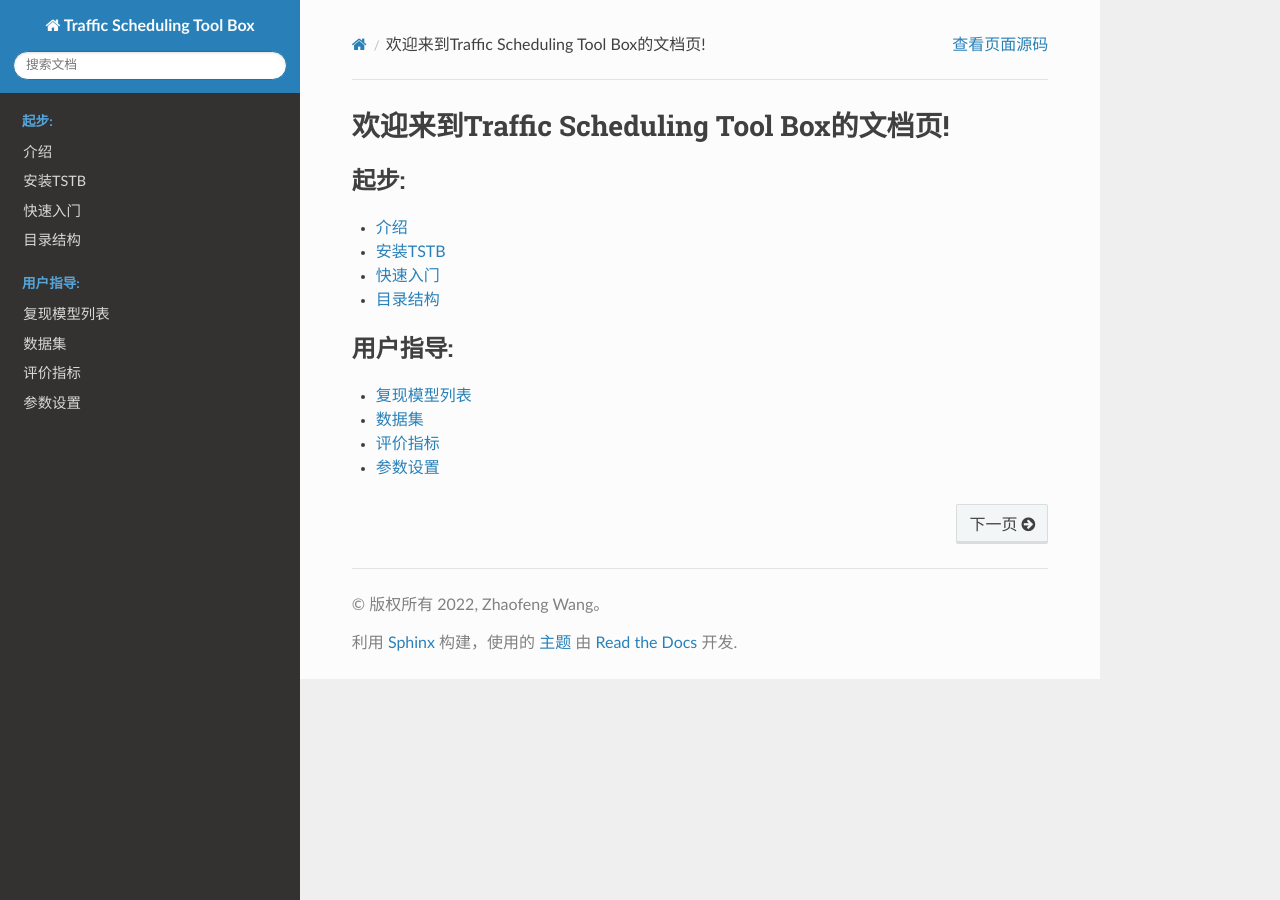
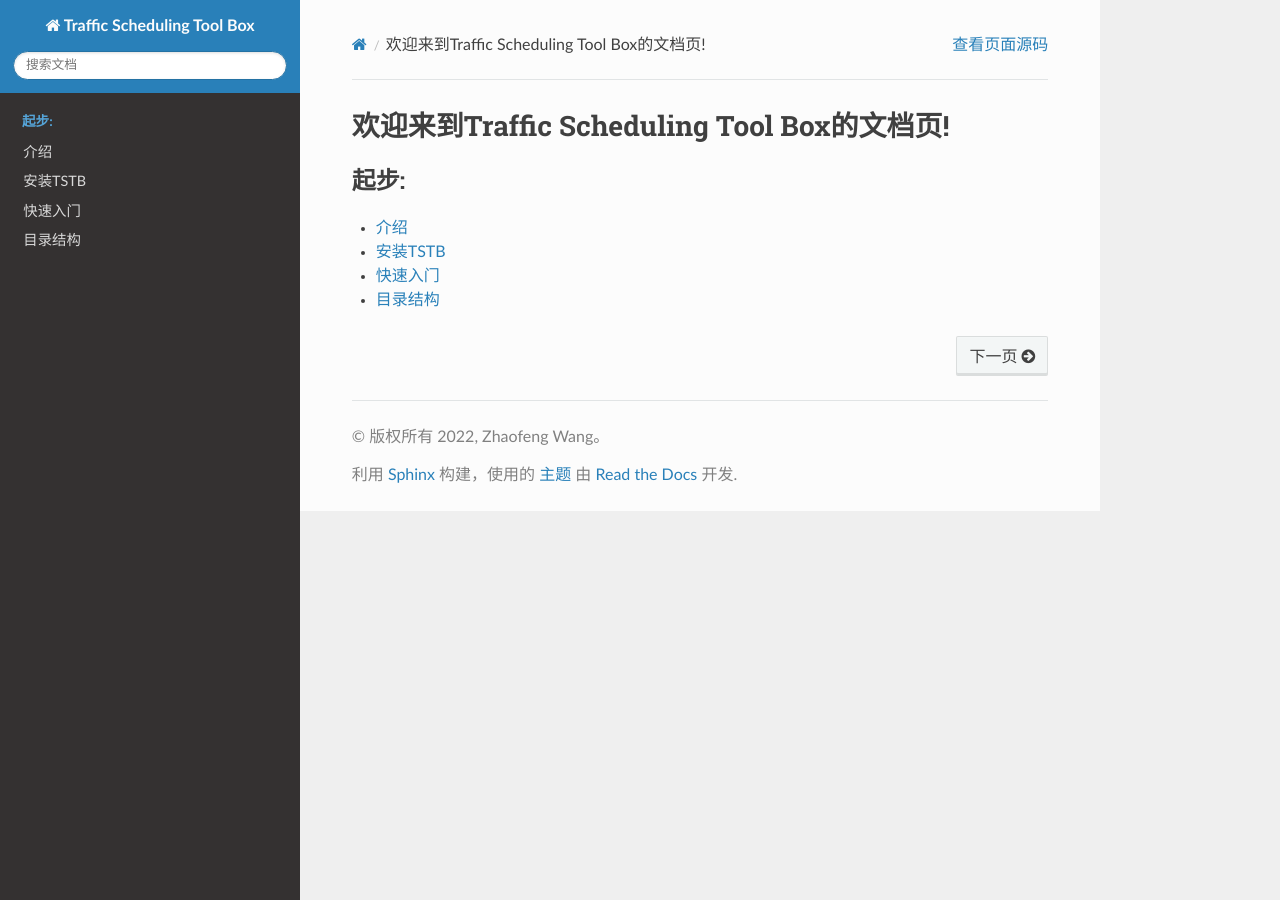
Before and after one commit to MFeng1221/TSTB_Docs_zh_CN, a Sphinx documentation site: the page built from source/index.rst, in a window 1280 px wide. Built offline with Sphinx 7.4.7 and the Read the Docs theme 2.0.0, drawn with Linux system fonts in a browser that asks for light colours.

Commit message:
Update index.rst

```diff
--- a/source/index.rst
+++ b/source/index.rst
@@ -15,12 +15,3 @@
    起步/安装TSTB
    起步/快速入门
    起步/目录结构
-
-.. toctree::
-   :maxdepth: 1
-   :caption: 用户指导:
-
-   用户指导/复现模型列表
-   用户指导/数据集
-   用户指导/评价指标
-   用户指导/参数设置
```
